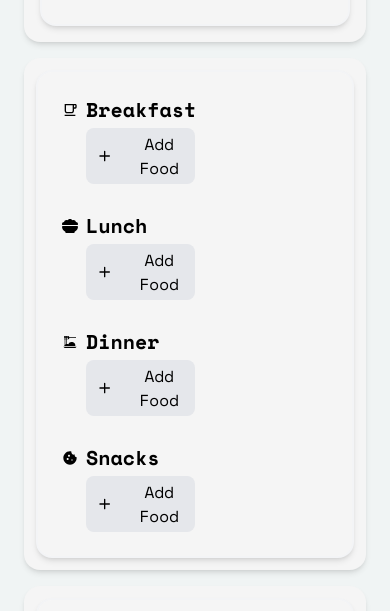
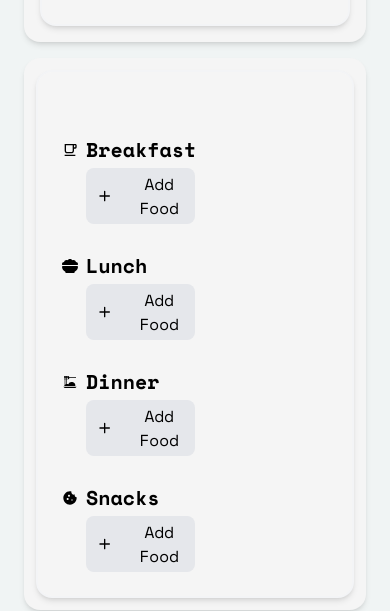
Before and after one commit to Markgrave/ceres-calorie-counter, a React (Vite) app: page / in a window 390 px wide. Shown: the part 808-1419 px from the top of the page. Built offline with nearby package versions, Linux system fonts and the light colour scheme.

Commit message:
fix(DatePicker): fix overlapping of the date picker button

```diff
--- a/src/components/Meals/Meals.tsx
+++ b/src/components/Meals/Meals.tsx
@@ -31,7 +31,7 @@ const Meals = () => {
 
   return (
     <div className="w-full md:w-1/2 h-fit bg-(--bg-secondary) dark:bg-(--dark-bg-secondary) rounded-2xl p-3 shadow-md">
-      <div className="flex flex-col justify-start items-center h-full bg-(--bg-secondary) dark:bg-(--dark-bg-tertiary) border-2 border-gray-100 dark:border-gray-700 rounded-2xl px-6 pt-6 pb-0 md:p-10 shadow-md gap-1">
+      <div className="flex flex-col justify-start items-center h-full bg-(--bg-secondary) dark:bg-(--dark-bg-tertiary) border-2 border-gray-100 dark:border-gray-700 rounded-2xl px-6 pt-16 pb-0 md:p-10 shadow-md gap-1">
         <div className="flex flex-row items-center w-full gap-2">
           <MdOutlineFreeBreakfast className="text-black dark:text-white" />
           <h2 className="text-xl font-bold">Breakfast</h2>
```
